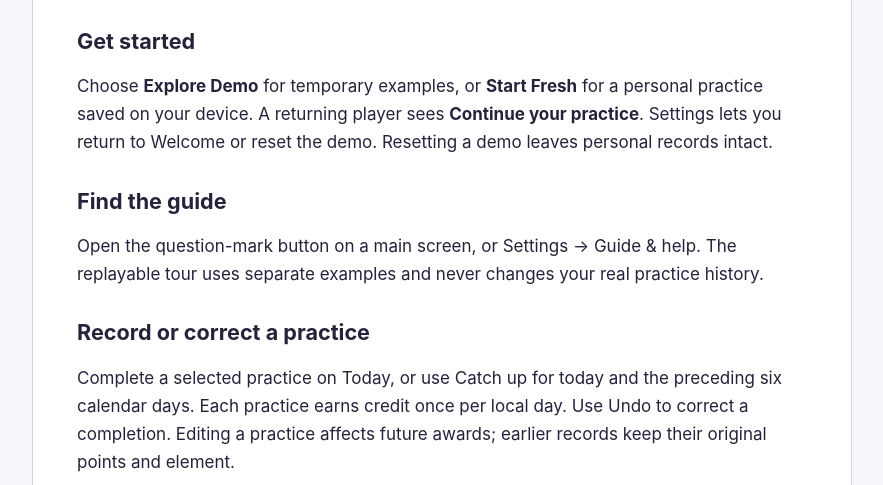
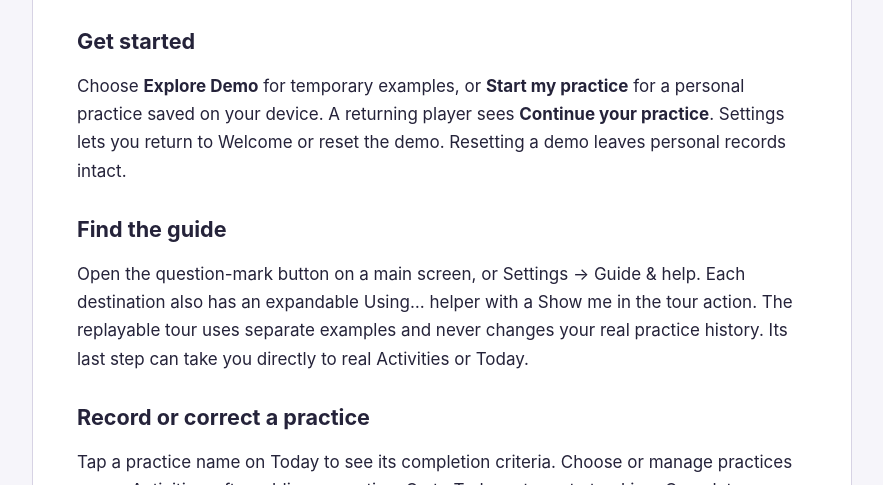
Before and after one commit to totalAldo/WellnessTribe, a plain HTML site: page support/index.html in a window 1280 px wide. Shown: the part 315-800 px from the top of the page, without its empty margins (198-1081 px from the left). Drawn offline with Linux system fonts and the light colour scheme.

Commit message:
Update support for contextual helpers and clearer practice navigation

```diff
--- a/support/index.html
+++ b/support/index.html
@@ -12,9 +12,9 @@
 <main id="main"><article class="panel">
 <h1>How can we help?</h1>
 <p>For app help, beta feedback, or privacy questions, contact Aldo Gonzalez at <a href="mailto:wellnesstribe@totalaldo.com">wellnesstribe@totalaldo.com</a>.</p>
-<h2>Get started</h2><p>Choose <strong>Explore Demo</strong> for temporary examples, or <strong>Start Fresh</strong> for a personal practice saved on your device. A returning player sees <strong>Continue your practice</strong>. Settings lets you return to Welcome or reset the demo. Resetting a demo leaves personal records intact.</p>
-<h2>Find the guide</h2><p>Open the question-mark button on a main screen, or Settings → Guide &amp; help. The replayable tour uses separate examples and never changes your real practice history.</p>
-<h2>Record or correct a practice</h2><p>Complete a selected practice on Today, or use Catch up for today and the preceding six calendar days. Each practice earns credit once per local day. Use Undo to correct a completion. Editing a practice affects future awards; earlier records keep their original points and element.</p>
+<h2>Get started</h2><p>Choose <strong>Explore Demo</strong> for temporary examples, or <strong>Start my practice</strong> for a personal practice saved on your device. A returning player sees <strong>Continue your practice</strong>. Settings lets you return to Welcome or reset the demo. Resetting a demo leaves personal records intact.</p>
+<h2>Find the guide</h2><p>Open the question-mark button on a main screen, or Settings → Guide &amp; help. Each destination also has an expandable Using… helper with a Show me in the tour action. The replayable tour uses separate examples and never changes your real practice history. Its last step can take you directly to real Activities or Today.</p>
+<h2>Record or correct a practice</h2><p>Tap a practice name on Today to see its completion criteria. Choose or manage practices opens Activities; after adding a practice, Go to Today returns to tracking. Complete a selected practice on Today, or use Catch up for today and the preceding six calendar days. Each practice earns credit once per local day. Use Undo to correct a completion. Editing a practice affects future awards; earlier records keep their original points and element.</p>
 <h2>Understand levels and rewards</h2><p>A level unlocks after another 100 points in every element. Excess points carry forward and missed days never subtract points. Rewards are your personal plans; there are no purchases or redemption services.</p>
 <h2>Keep reflections private</h2><p>Reflections in Journey are private local records. Sharing previews show only content you explicitly choose. All tribe members and group interactions are simulated; no content is sent to another person.</p>
 <h2>Change appearance</h2><p>In Settings → Display → Appearance, choose System, Light, or Dark. The appearance menu on Welcome offers the same choices.</p>
```
